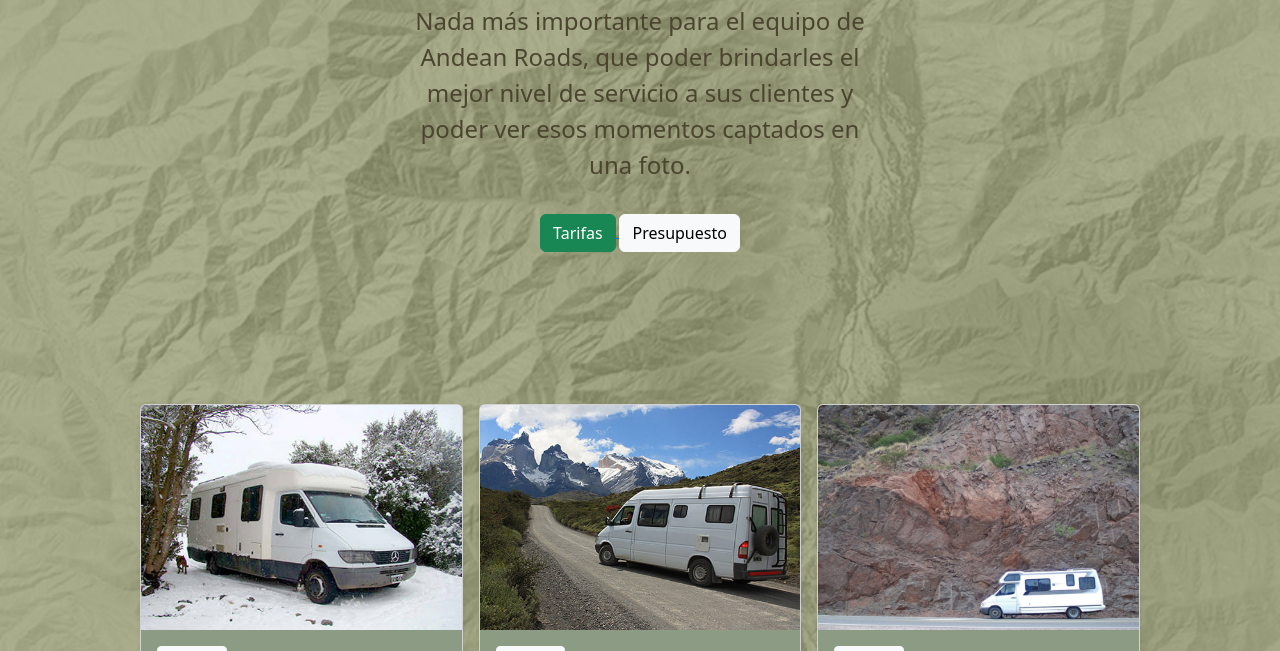
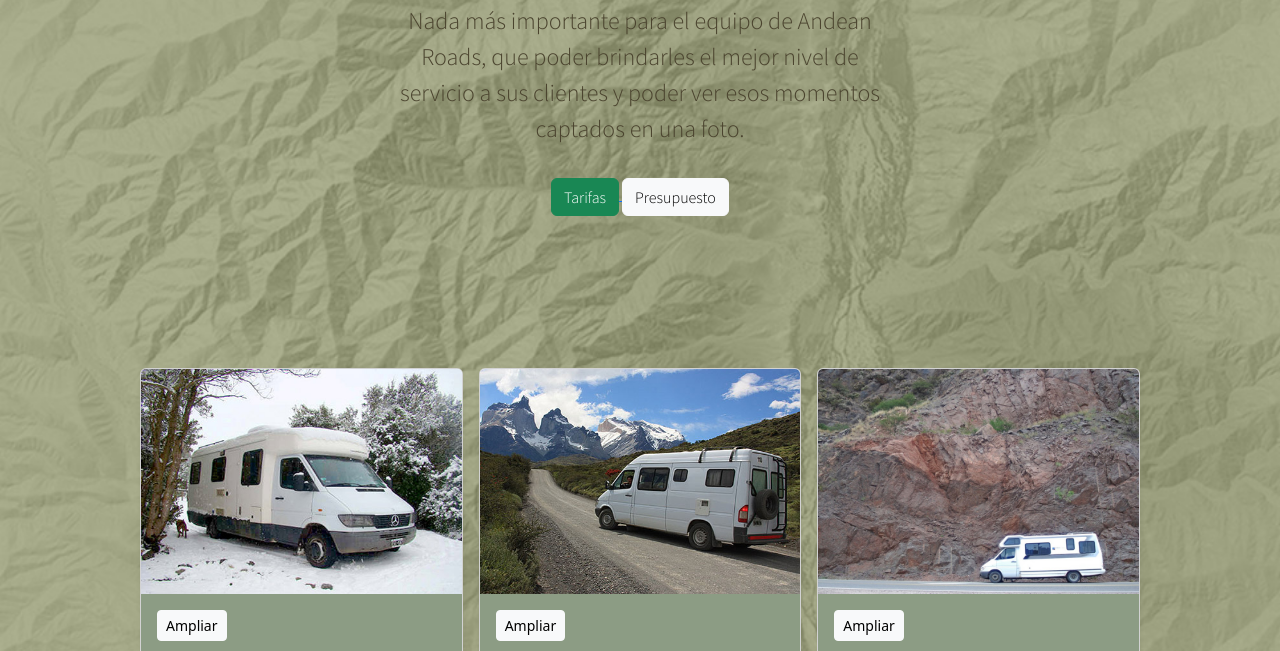
Before and after one commit to tomasmperea/2--entrega-proy-final, a plain HTML site: page pages/galeria.html in a window 1280 px wide. Shown: the part 449-1100 px from the top of the page. Drawn offline with nearby package versions, Linux system fonts and the light colour scheme.

Commit message:
probando el @extend

```diff
--- a/css/backup.css
+++ b/css/backup.css
@@ -262,18 +262,18 @@ header .barra-navegadora .list-prin {
   margin-bottom: 0;
 } */
 
-section div .color {
+/* section div .color {
   color: #554b2e !important;
   font-weight: 300 !important;
-}
+} */
 
-button .btn-success {
+/* button .btn-success {
   color: #554b2e;
-}
+} */
 
-div .color-card {
+/* div .color-card {
   background-color: #426d2a96;
-}
+} */
 
 /* section div p {
 
@@ -285,18 +285,18 @@ div .color-card {
   border-top: 4px solid #abb08c !important;
 } */
 
-div .background {
+/* div .background {
 
   background: #abb08c url(/img/background.jpg) no-repeat center top;
   background-size: cover;
-}
+} */
 
-header .navbar-brand:hover {
+/* header .navbar-brand:hover {
   width: 150px;
   height: 150px;
-}
+} */
 
-@media (min-width: 996px) {
+/* @media (min-width: 996px) {
   .container {
     max-width: 1024px;
   }
@@ -312,7 +312,7 @@ header .navbar-brand:hover {
     justify-content: flex-end;
     font-size: 23px;
     width: 100%;
-  }
+  } */
 
   div h1 {
     font-size: 25px !important;
--- a/css/style.css
+++ b/css/style.css
@@ -1,3 +1,15 @@
+@import url("https://fonts.googleapis.com/css2?family=Source+Sans+Pro:wght@300&display=swap");
+main {
+  background: #abb08c url(/img/background.jpg) no-repeat center top;
+  background-size: cover;
+  min-height: 95vh; }
+
+main section div p {
+  margin-bottom: 15px;
+  color: #4b442f !important;
+  font-weight: 300 !important;
+  font-family: "Source Sans Pro", sans-serif !important; }
+
 .encabezado {
   background: linear-gradient(45deg, #bfcc94, #6d6448); }
 
@@ -5,18 +17,15 @@ header nav .navbar-brand img:hover {
   width: 150px;
   height: 150px; }
 
-main {
-  background: #abb08c url(/img/background.jpg) no-repeat center top;
-  background-size: cover;
-  min-height: 95vh; }
-  main .container p {
-    margin-bottom: 0; }
-  main section div p {
-    margin-bottom: 15px;
-    color: #4b442f !important;
-    font-weight: 300 !important; }
-  main div .color-card {
-    background-color: #3d582e96; }
+header nav div ul--active {
+  font-weight: 900; }
+
+main .container p {
+  margin-bottom: 0;
+  font-family: "Source Sans Pro", sans-serif !important; }
+
+main div .color-card {
+  background-color: #3d582e96; }
 
 .border-top {
   border-top: 4px solid #abb08c !important; }
--- a/scss/main.scss
+++ b/scss/main.scss
@@ -1,6 +1,8 @@
 
 
 @import './variables/variables';
+@import './variables/tipografia';
+@import './variables/extend';
 @import './secciones/header';
 @import './secciones/main';
 @import './secciones/footer';
--- a/scss/secciones/_main.scss
+++ b/scss/secciones/_main.scss
@@ -1,27 +1,24 @@
 main {
-  background: $background-main;
-  background-size: $background-size;
-  min-height: $main-size;
+  @extend %estilo-main;
 
   .container {
     p {
       margin-bottom: 0;
+      font-family: $tipografia !important;
     }
   }
 
   section {
     div {
       p {
-        margin-bottom: 15px;
-        color: #4b442f !important;
-        font-weight: 300 !important;
+        @extend %estilo-parrafo;
       }
     }
   }
 
   div {
     .color-card {
-      background-color: #3d582e96;
+      background-color: $color-cards;
     }
   }
 }
--- /dev/null
+++ b/scss/variables/_tipografia.scss
@@ -0,0 +1,3 @@
+@import url('https://fonts.googleapis.com/css2?family=Source+Sans+Pro:wght@300&display=swap');
+
+$tipografia: 'Source Sans Pro', sans-serif;
```
Also changed, not shown: scss/secciones/_header.scss (+8 -0 lines), scss/variables/_extend.scss (added, +12 -0 lines).
